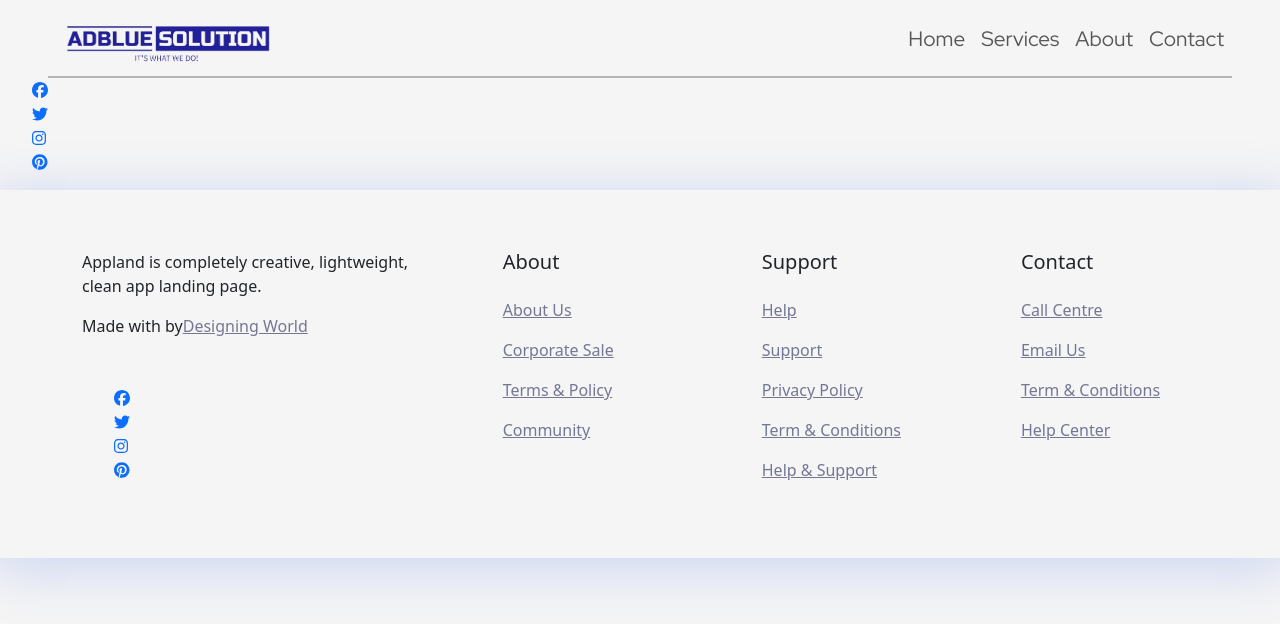
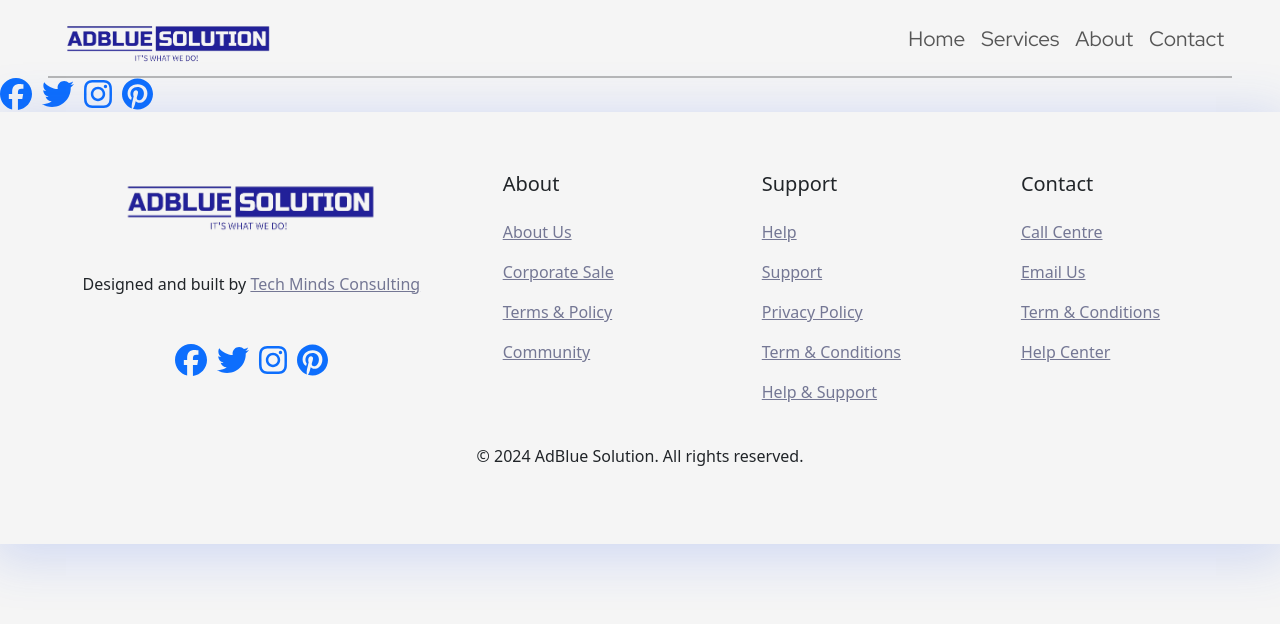
Before and after one commit to joshthomas98/adblue-solution-website, a React (Vite) app: page /socialmediaicons in a window 1280 px wide. Shown: the top 624 px of the page. Built offline with nearby package versions, Linux system fonts and the light colour scheme; some icons are missing.

Commit message:
25/4/24 - 3

```diff
--- a/src/components/Footer.jsx
+++ b/src/components/Footer.jsx
@@ -1,7 +1,11 @@
 import React from "react";
 import SocialMediaIcons from "./SocialMediaIcons";
+import { Center } from "@chakra-ui/react";
 
 const Footer = () => {
+  // Get current year
+  const currentYear = new Date().getFullYear();
+
   return (
     <>
       <footer className="footer_area section_padding_130_0">
@@ -11,26 +15,32 @@ const Footer = () => {
             <div className="col-12 col-sm-6 col-lg-4">
               <div className="single-footer-widget section_padding_0_130">
                 {/* Footer Logo*/}
+                <Center>
                   <div className="footer-logo" />
-                <p>
-                  Appland is completely creative, lightweight, clean app landing
-                  page.
-                </p>
+                  <img
+                    src="src/assets/LOGO WHITE NO BG.png"
+                    alt="LOGO"
+                    className="w-75 mt-2 mx-3 mb-4"
+                  />
+                </Center>
                 {/* Copywrite Text*/}
-                <div className="copywrite-text mb-5">
+                <Center>
+                  <div className="copywrite-text mb-5 mt-3">
                     <p className="mb-0">
-                    Made with <i className="lni-heart mr-1" />
-                    by
+                      Designed and built by <i className="lni-heart mr-1" />
                       <a
                         className="ml-1"
                         href="https://wrapbootstrap.com/user/DesigningWorld"
                       >
-                      Designing World
+                        Tech Minds Consulting
                       </a>
                     </p>
                   </div>
+                </Center>
                 {/* Footer Social Area*/}
+                <Center>
                   <SocialMediaIcons />
+                </Center>
               </div>
             </div>
             {/* Single Widget*/}
@@ -110,6 +120,16 @@ const Footer = () => {
             </div>
           </div>
         </div>
+        {/* Copyright */}
+        <div className="container">
+          <div className="row">
+            <div className="col">
+              <p className="text-center mt-4">
+                &copy; {currentYear} AdBlue Solution. All rights reserved.
+              </p>
+            </div>
+          </div>
+        </div>
       </footer>
     </>
   );
--- a/src/components/SocialMediaIcons.jsx
+++ b/src/components/SocialMediaIcons.jsx
@@ -8,40 +8,37 @@ import {
 } from "@fortawesome/free-brands-svg-icons";
 
 const SocialMediaIcons = () => {
+  const iconSize = "2x"; // Adjust the size as needed
+
   return (
-    <>
     <div className="footer_profile">
-        <ul>
+      <ul className="social-icons">
         <li>
           <a
             href="https://www.facebook.com/profile.php?id=100076412066378"
             target="_blank"
             rel="noopener noreferrer"
           >
-              <FontAwesomeIcon icon={faFacebook} />
+            <FontAwesomeIcon icon={faFacebook} size={iconSize} />
           </a>
         </li>
-
         <li>
           <a href="#">
-              <FontAwesomeIcon icon={faTwitter} />
+            <FontAwesomeIcon icon={faTwitter} size={iconSize} />
           </a>
         </li>
-
         <li>
           <a href="#">
-              <FontAwesomeIcon icon={faInstagram} />
+            <FontAwesomeIcon icon={faInstagram} size={iconSize} />
           </a>
         </li>
-
         <li>
           <a href="#">
-              <FontAwesomeIcon icon={faPinterest} />
+            <FontAwesomeIcon icon={faPinterest} size={iconSize} />
           </a>
         </li>
       </ul>
     </div>
-    </>
   );
 };
 
--- a/src/index.css
+++ b/src/index.css
@@ -271,3 +271,24 @@ ul {
   margin: 0;
   padding: 0;
 }
+
+/* SOCIAL ICONS */
+
+.footer_profile {
+  display: flex;
+}
+
+.social-icons {
+  display: flex;
+  list-style-type: none;
+  margin: 0;
+  padding: 0;
+}
+
+.social-icons li {
+  margin-right: 10px;
+}
+
+.social-icons li:last-child {
+  margin-right: 0;
+}
```
Lines whose indentation alone changed are shown as unchanged.
